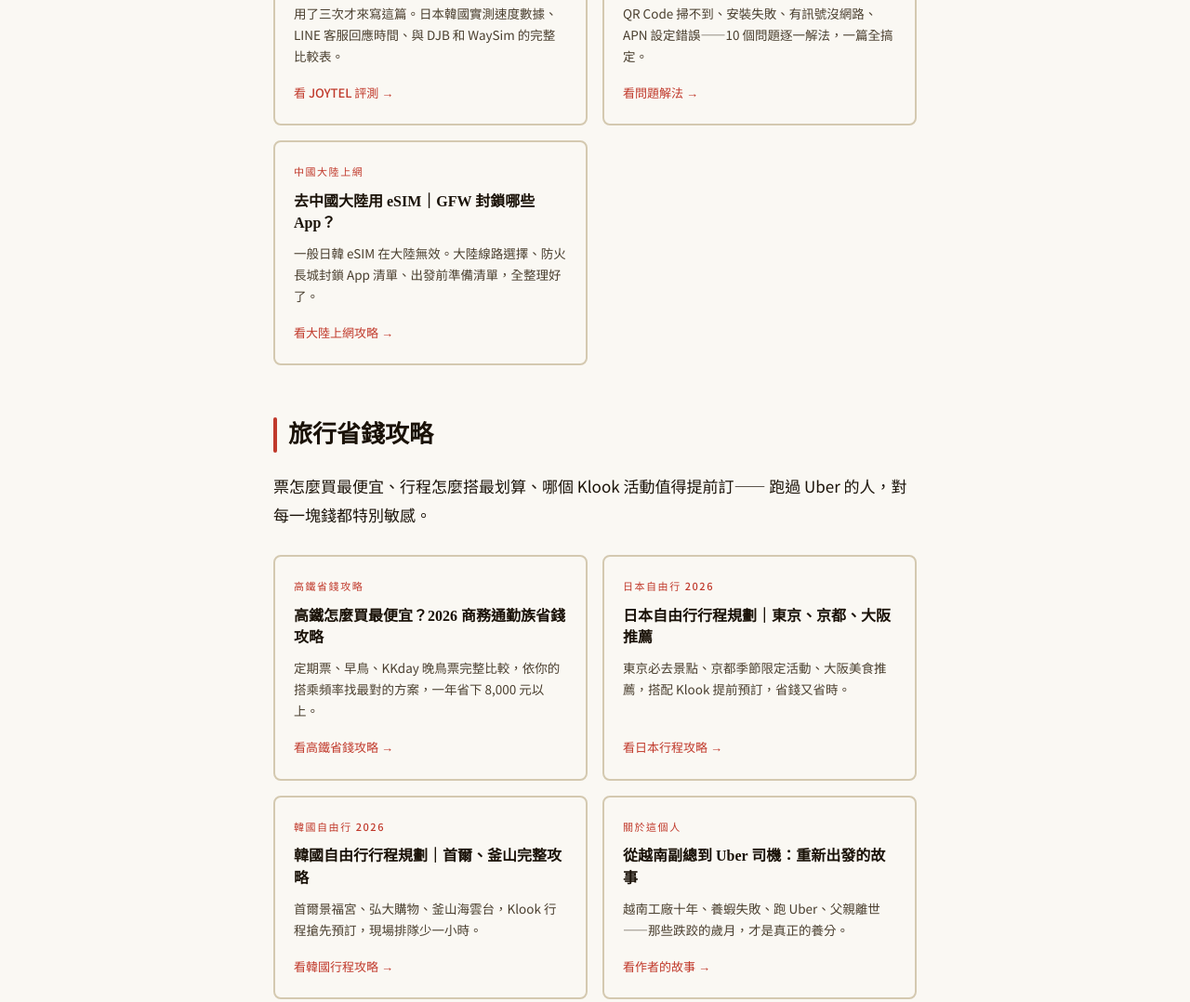
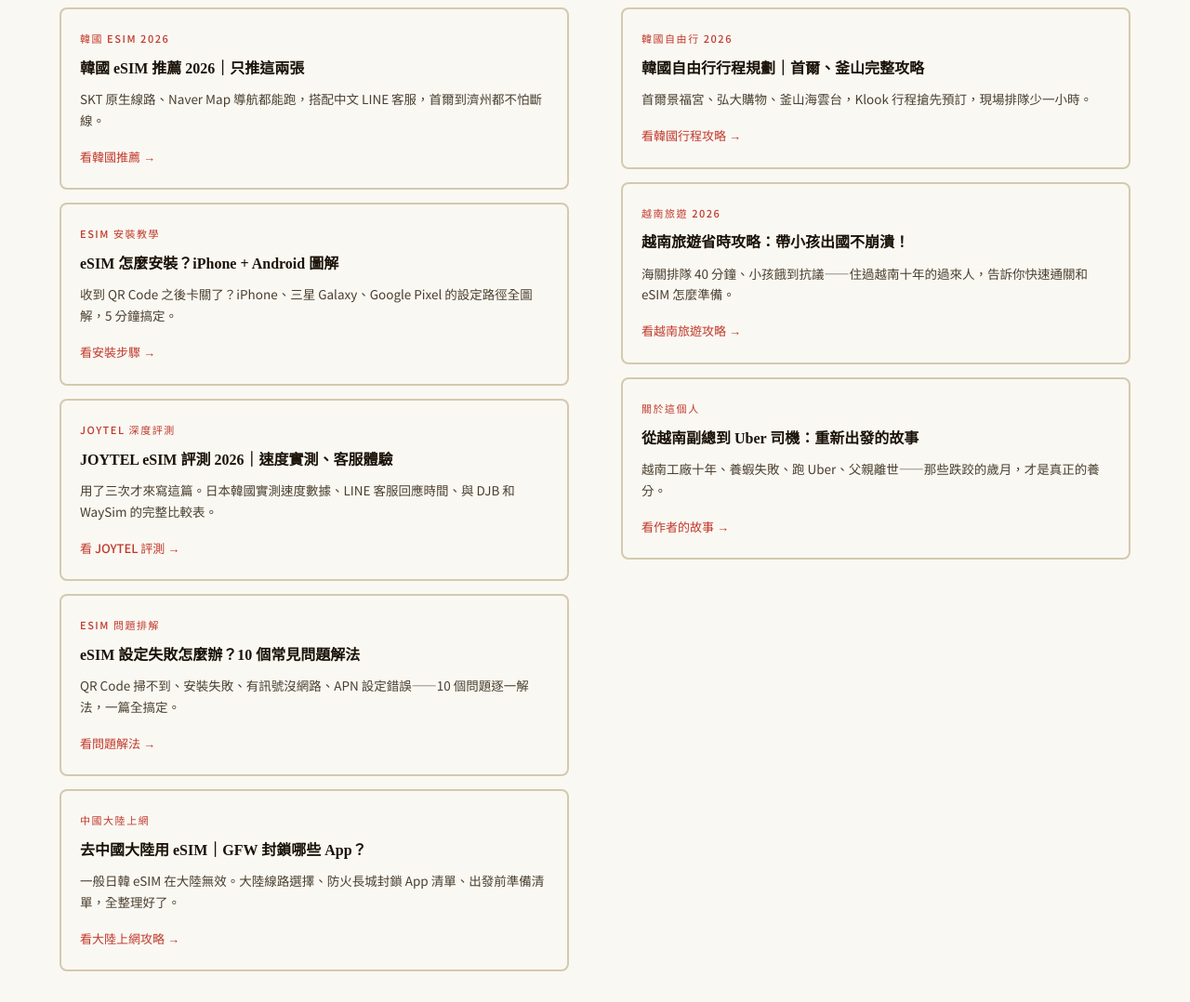
Before and after one commit to andyho710-a11y/comebacktraveler, an Astro site: page / in a window 1280 px wide. Shown: the part 1647-2725 px from the top of the page at 93% size. Built offline with nearby package versions, Linux system fonts and the light colour scheme; Astro itself is replaced by a stand-in of ours.

Commit message:
feat: 首頁加入越南攻略連結，攻略區塊改電腦版左右並排寬版
- travelArticles 新增越南旅遊省時攻略卡片
- 出國上網攻略 / 旅行省錢攻略改為桌機版左右並排（max-width 1200px）
- 手機版維持單欄堆疊，平板以下（<900px）自動降為單欄

Co-Authored-By: Claude Sonnet 4.6 <noreply@anthropic.com>

```diff
--- a/src/pages/index.astro
+++ b/src/pages/index.astro
@@ -87,6 +87,13 @@ const travelArticles = [
     label: '看韓國行程攻略 →',
   },
   {
+    tag: '越南旅遊 2026',
+    title: '越南旅遊省時攻略：帶小孩出國不崩潰！',
+    desc: '海關排隊 40 分鐘、小孩餓到抗議——住過越南十年的過來人，告訴你快速通關和 eSIM 怎麼準備。',
+    href: '/vietnam-guide',
+    label: '看越南旅遊攻略 →',
+  },
+  {
     tag: '關於這個人',
     title: '從越南副總到 Uber 司機：重新出發的故事',
     desc: '越南工廠十年、養蝦失敗、跑 Uber、父親離世——那些跌跤的歲月，才是真正的養分。',
@@ -143,10 +150,14 @@ const travelArticles = [
         <a href="/story" style="color:var(--accent);font-weight:600;font-size:15px;">→ 看完整的故事</a>
       </div>
 
-      <!-- eSIM Articles -->
+    </div><!-- /article (story box) -->
+
+    <!-- Two-column wide section -->
+    <div class="wide-wrap">
+
+      <div class="section-col">
         <h2>出國上網攻略</h2>
-      <p>出門在外沒有網路，那種慌是真的。以下是我整理的 eSIM 選購指南，不業配，是用過才說。</p>
-
+        <p class="section-desc">出門在外沒有網路，那種慌是真的。以下是我整理的 eSIM 選購指南，不業配，是用過才說。</p>
         <div class="card-grid">
           {esimArticles.map((a) => (
             <a href={a.href} class="article-card">
@@ -157,14 +168,11 @@ const travelArticles = [
             </a>
           ))}
         </div>
+      </div>
 
-      <!-- Travel & Savings Articles -->
+      <div class="section-col">
         <h2>旅行省錢攻略</h2>
-      <p>
-        票怎麼買最便宜、行程怎麼搭最划算、哪個 Klook 活動值得提前訂——
-        跑過 Uber 的人，對每一塊錢都特別敏感。
-      </p>
-
+        <p class="section-desc">票怎麼買最便宜、行程怎麼搭最划算、哪個 Klook 活動值得提前訂——跑過 Uber 的人，對每一塊錢都特別敏感。</p>
         <div class="card-grid">
           {travelArticles.map((a) => (
             <a href={a.href} class="article-card">
@@ -175,6 +183,11 @@ const travelArticles = [
             </a>
           ))}
         </div>
+      </div>
+
+    </div><!-- /wide-wrap -->
+
+    <div class="article"><!-- resume narrow -->
 
       <!-- Klook Section -->
       <h2 id="klook-offers">Klook 省錢情報</h2>
@@ -419,12 +432,26 @@ const travelArticles = [
   }
   .story-box strong { color: var(--ink); font-weight: 600; }
 
+  /* Wide two-column layout */
+  .wide-wrap {
+    max-width: 1200px;
+    margin: 0 auto;
+    padding: 0 24px;
+    display: grid;
+    grid-template-columns: 1fr 1fr;
+    gap: 0 56px;
+    align-items: start;
+  }
+  .section-col { padding-bottom: 48px; }
+  .section-col h2 { margin-top: 52px; }
+  .section-desc { margin-bottom: 0; }
+
   /* Article cards */
   .card-grid {
     display: grid;
-    grid-template-columns: repeat(2, 1fr);
-    gap: 16px;
-    margin: 28px 0 48px;
+    grid-template-columns: 1fr;
+    gap: 14px;
+    margin: 20px 0 0;
   }
   .article-card {
     display: flex;
@@ -626,17 +653,22 @@ const travelArticles = [
   .footer-nav a:hover { text-decoration: underline; }
 
   /* Responsive */
+  @media (max-width: 900px) {
+    .wide-wrap {
+      grid-template-columns: 1fr;
+      gap: 0;
+    }
+    .card-grid { grid-template-columns: repeat(2, 1fr); }
+  }
   @media (max-width: 700px) {
     .card-grid { grid-template-columns: 1fr; }
     .coupon-grid { grid-template-columns: 1fr; }
     .subscribe-row { flex-direction: column; }
     .subscribe-inner { padding: 28px 20px; }
   }
-  @media (min-width: 701px) and (max-width: 900px) {
-    .card-grid { grid-template-columns: repeat(2, 1fr); }
-  }
   @media (max-width: 600px) {
     .hero, .article { padding: 0 16px; }
+    .wide-wrap { padding: 0 16px; }
     h1 { font-size: 28px; }
     .story-box { padding: 18px 20px; }
   }
```
Lines whose indentation alone changed are shown as unchanged.
